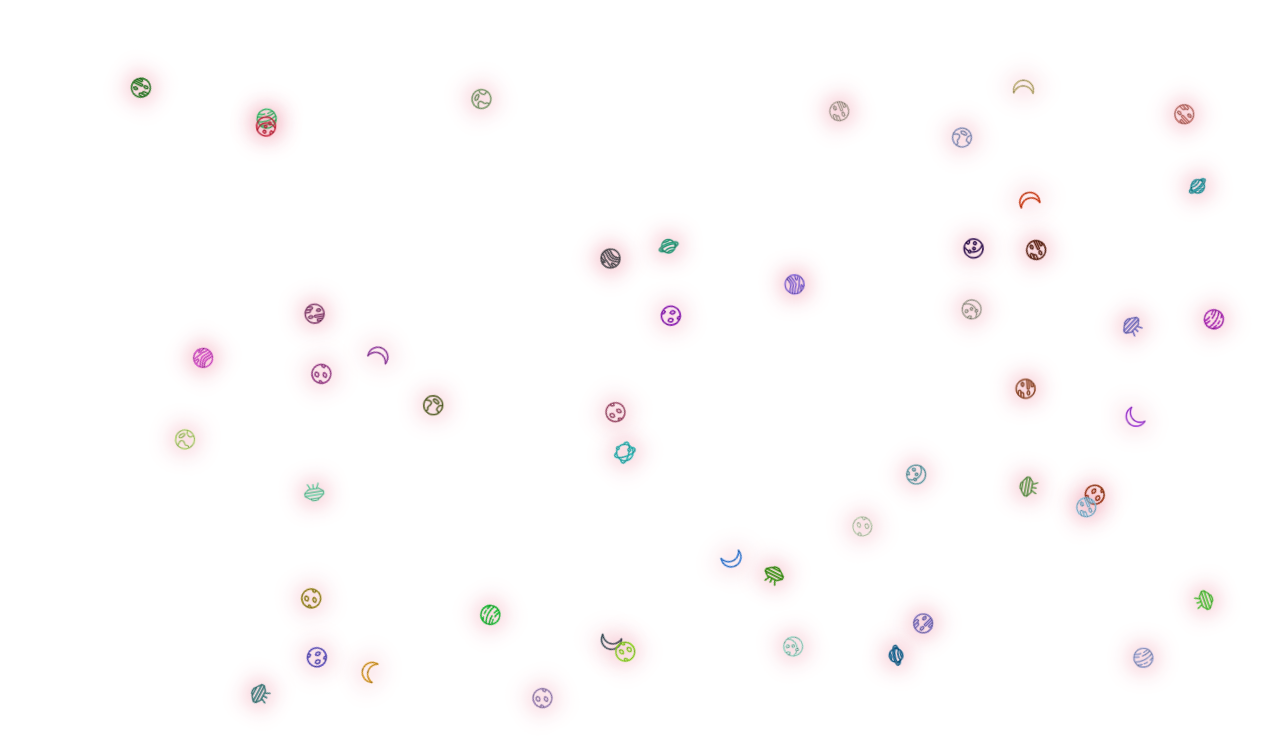
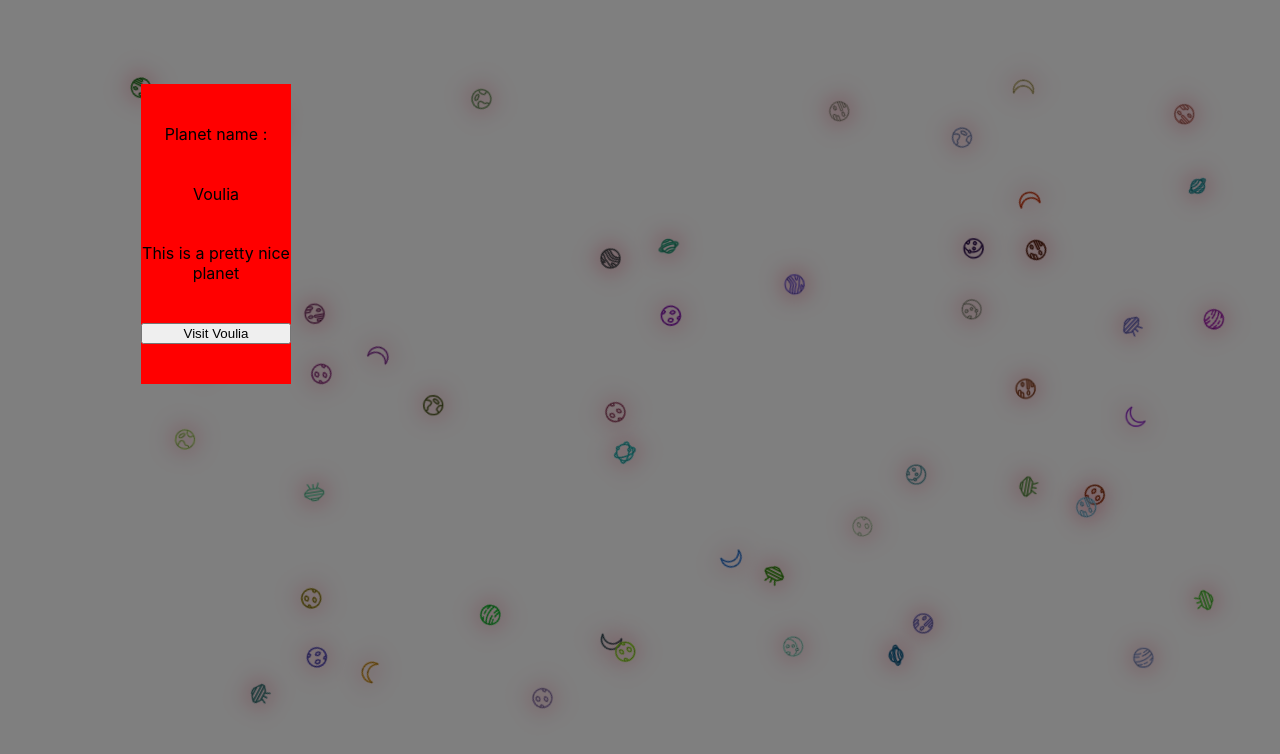
Before and after one commit to teasmade/space-hackathon, a React (Create React App) app: page / in a window 1280 px wide. Both pictures are taken after a click on the icon 141 px from the left and 84 px from the top of the page. Shown: the top 754 px of the page. Built offline with nearby package versions, Linux system fonts and the light colour scheme.

Commit message:
popup implemented

```diff
--- a/src/components/Universe/PlanetItem.jsx
+++ b/src/components/Universe/PlanetItem.jsx
@@ -1,5 +1,6 @@
 const PlanetItem = ({ isPlanet, children, click }) => {
   const PlanetIcon = children;
+
   function getRandomColor() {
     var letters = '0123456789ABCDEF';
     var color = '#';
--- a/src/components/Universe/PlanetsGrid.jsx
+++ b/src/components/Universe/PlanetsGrid.jsx
@@ -1,5 +1,5 @@
 import PlanetItem from './PlanetItem';
-
+import Popup from './Popup/Popup';
 import planetList from '../../planetList';
 import './PlanetsGrid.scss';
 import { ReactComponent as Planet0 } from '../../icons/planet0.svg';
@@ -18,6 +18,9 @@ const PlanetsGrid = ({ dataReady, setData }) => {
   let listPlanetWithContent = planetList;
   const gridItems = new Array(400).fill({ isPlanet: false });
   const [gridItemsToDisplay, setGridItemsToDisplay] = useState([]);
+  const [isPopupShown, setIsPopupShown] = useState(false);
+  const [mouseCoordinates, setMouseCoordinates] = useState([null, null]);
+  const [planetVisiting, setPlanetVisiting] = useState(null);
 
   const iconsArray = [
     Planet0,
@@ -38,11 +41,9 @@ const PlanetsGrid = ({ dataReady, setData }) => {
     let oilNumber = 0;
 
     //add elon musk on planet
-    console.log('before', JSON.parse(JSON.stringify(listPlanetWithContent)));
     while (elonMuskNumber < 10) {
       const planetIndex = Math.floor(Math.random() * 50);
       if (listPlanetWithContent[planetIndex].type === null) {
-        console.log('encore un elon musk', elonMuskNumber);
         listPlanetWithContent[planetIndex].type = 'ELON_MUSK';
         elonMuskNumber++;
       }
@@ -56,10 +57,6 @@ const PlanetsGrid = ({ dataReady, setData }) => {
         oilNumber++;
       }
     }
-    console.log(
-      'numbers base',
-      JSON.parse(JSON.stringify(listPlanetWithContent))
-    );
   };
 
   const createPlanetGrid = () => {
@@ -67,7 +64,6 @@ const PlanetsGrid = ({ dataReady, setData }) => {
     let i = 0;
 
     while (i < listPlanetWithContent.length) {
-      console.log(i);
       const random = Math.floor(Math.random() * 399) + 1;
       if (!gridItems[random].isPlanet) {
         gridItems[random] = listPlanetWithContent[i];
@@ -82,23 +78,19 @@ const PlanetsGrid = ({ dataReady, setData }) => {
           key={index}
           planetType={item && item.isPlanet ? item.type : null}
           isPlanet={item && item.isPlanet}
-          click={() => console.log(item)}
+          click={(event) => showPopup(event, item)}
         >
           {item.isPlanet ? iconsArray[Math.floor(Math.random() * 10)] : null}
         </PlanetItem>
       ))
     );
+  };
 
-    console.log(gridItemsToDisplay);
-    console.log(
-      'number of elonMusk',
-      gridItemsToDisplay.filter((elm) => elm.props.planetType === 'ELON_MUSK')
-        .length
-    );
-    console.log(
-      'number of oil',
-      gridItemsToDisplay.filter((elm) => elm.props.planetType === 'OIL').length
-    );
+  const showPopup = (event, item) => {
+    console.log('event', event);
+    setMouseCoordinates([event.clientX, event.clientY]);
+    setPlanetVisiting(item);
+    setIsPopupShown(true);
   };
 
   useEffect(() => {
@@ -108,6 +100,12 @@ const PlanetsGrid = ({ dataReady, setData }) => {
 
   return (
     <div className='gridContainer'>
+      <Popup
+        show={isPopupShown}
+        click={() => setIsPopupShown(false)}
+        coordinates={mouseCoordinates}
+        planet={planetVisiting}
+      />
       <div className='planetGrid'>{gridItemsToDisplay}</div>
     </div>
   );
--- /dev/null
+++ b/src/components/Universe/Popup/Popup.jsx
@@ -0,0 +1,70 @@
+import { useEffect, useState } from 'react';
+import './Popup.scss';
+
+const Popup = ({ show, click, coordinates, planet }) => {
+  const [coordinateToDisplay, setCoordinateToDisplay] = useState({
+    left: 0,
+    top: 0,
+  });
+
+  const placePopup = () => {
+    console.log('efe', planet);
+    //place popup to avoid it to overflow
+    let top = null;
+    let left = null;
+
+    if (coordinates[0] > window.innerWidth - 150) {
+      left = coordinates[0] - 150;
+    } else {
+      left = coordinates[0];
+    }
+
+    if (coordinates[1] > window.innerHeight - 300) {
+      top = coordinates[1] - 300;
+    } else {
+      top = coordinates[1];
+    }
+
+    setCoordinateToDisplay({ left: left, top: top });
+  };
+
+  const prepareButton = () => {
+    return planet && !planet.visited ? (
+      <button className='visitOrInteract'>Visit {planet && planet.name}</button>
+    ) : (
+      <div>You have already visited {planet && planet.name}</div>
+    );
+  };
+
+  useEffect(() => {
+    placePopup();
+  }, [coordinates]);
+
+  return (
+    <>
+      <div
+        className={`popupContainer ${show ? 'show' : ''}`}
+        onClick={click}
+      ></div>
+      <div
+        className={`popup ${show ? 'showPop' : ''}`}
+        style={{
+          left: coordinateToDisplay.left,
+          top: coordinateToDisplay.top,
+          position: 'absolute',
+        }}
+      >
+        <div className='popupContentContainer'>
+          <div>Planet name : </div>
+          <div className='title'>{planet ? planet.name : null}</div>
+          <div className='description'>
+            {planet ? planet.description : null}
+          </div>
+          {prepareButton()}
+        </div>
+      </div>
+    </>
+  );
+};
+
+export default Popup;
--- /dev/null
+++ b/src/components/Universe/Popup/Popup.scss
@@ -0,0 +1,43 @@
+.popupContainer {
+  position: absolute;
+  top: 0;
+  left: 0;
+  width: 100vw;
+  height: 100vh;
+  background-color: black;
+  display: none;
+  opacity: 0;
+  transition: display 0.1s 1s, opacity 1s;
+  z-index: 50;
+}
+
+.popup {
+  background-color: red;
+  position: absolute;
+  width: 150px;
+  height: 300px;
+  opacity: 0;
+  display: none;
+  z-index: 100;
+  transition: display 0.1s 1s, opacity 1s;
+}
+
+.show {
+  opacity: 0.5;
+  display: block;
+  transition: opacity 2s;
+}
+
+.showPop {
+  opacity: 1;
+  display: block;
+  transition: display 0.1s, opacity 1s 0.1s;
+}
+
+.popupContentContainer {
+  width: 100%;
+  height: 100%;
+  display: flex;
+  flex-direction: column;
+  justify-content: space-evenly;
+}
--- a/src/planetList.js
+++ b/src/planetList.js
@@ -1,54 +1,304 @@
 const planetContent = [
-  { type: null, name: 'Zoukav', description: '' },
-  { type: null, name: 'Coderus', description: '' },
-  { type: null, name: 'Uzouvis', description: '' },
-  { type: null, name: 'Ebrosie', description: '' },
-  { type: null, name: 'Uanus', description: '' },
-  { type: null, name: 'Muxitera', description: '' },
-  { type: null, name: 'Deagantu', description: '' },
-  { type: null, name: 'Sorth 3U', description: '' },
-  { type: null, name: 'Pharvis I9F4', description: '' },
-  { type: null, name: 'Chacitera', description: '' },
-  { type: null, name: 'Yucceinus', description: '' },
-  { type: null, name: 'Culmoth', description: '' },
-  { type: null, name: 'Osonoe', description: '' },
-  { type: null, name: 'Jean Pierre', description: '' },
-  { type: null, name: 'Voulia', description: '' },
-  { type: null, name: 'Grakibos', description: '' },
-  { type: null, name: 'Cretilea', description: '' },
-  { type: null, name: 'Llypso P948', description: '' },
-  { type: null, name: 'Thorix 840', description: '' },
-  { type: null, name: 'Rulmapra', description: '' },
-  { type: null, name: 'Pochouliv', description: '' },
-  { type: null, name: 'Georges tronax', description: '' },
-  { type: null, name: 'Obbarvis', description: '' },
-  { type: null, name: 'Kalrov', description: '' },
-  { type: null, name: 'Teorilia', description: '' },
-  { type: null, name: 'Thania', description: '' },
-  { type: null, name: 'Llora 9YOJ', description: '' },
-  { type: null, name: 'Thilles VF', description: '' },
-  { type: null, name: 'Zalranope', description: '' },
-  { type: null, name: 'Gondarvis', description: '' },
-  { type: null, name: 'Donoe K0', description: '' },
-  { type: null, name: 'Drerth 6V7D', description: '' },
-  { type: null, name: 'Philippe 22', description: '' },
-  { type: null, name: 'Pedro du 92', description: '' },
-  { type: null, name: 'Boyubos', description: '' },
-  { type: null, name: 'CurryCoco', description: '' },
-  { type: null, name: 'Llolla 1SH', description: '' },
-  { type: null, name: 'Morue89', description: '' },
-  { type: null, name: 'Carth 2L8', description: '' },
-  { type: null, name: 'Motherth', description: '' },
-  { type: null, name: 'Void Shelter', description: '' },
-  { type: null, name: 'Renvaitania', description: '' },
-  { type: null, name: 'Ruehiri', description: '' },
-  { type: null, name: 'Nounides', description: '' },
-  { type: null, name: 'Fissdeup8', description: '' },
-  { type: null, name: 'Nade', description: '' },
-  { type: null, name: 'Sovagua', description: '' },
-  { type: null, name: 'Sapus 1J2', description: '' },
-  { type: null, name: 'Cool448d', description: '' },
-  { type: null, name: 'ZERGLKZREG', description: '' },
+  {
+    type: null,
+    name: 'Zoukav',
+    description: 'This is a pretty nice planet',
+    visited: false,
+  },
+  {
+    type: null,
+    name: 'Coderus',
+    description: 'This is a pretty nice planet',
+    visited: false,
+  },
+  {
+    type: null,
+    name: 'Uzouvis',
+    description: 'This is a pretty nice planet',
+    visited: false,
+  },
+  {
+    type: null,
+    name: 'Ebrosie',
+    description: 'This is a pretty nice planet',
+    visited: false,
+  },
+  {
+    type: null,
+    name: 'Uanus',
+    description: 'This is a pretty nice planet',
+    visited: false,
+  },
+  {
+    type: null,
+    name: 'Muxitera',
+    description: 'This is a pretty nice planet',
+    visited: false,
+  },
+  {
+    type: null,
+    name: 'Deagantu',
+    description: 'This is a pretty nice planet',
+    visited: false,
+  },
+  {
+    type: null,
+    name: 'Sorth 3U',
+    description: 'This is a pretty nice planet',
+    visited: false,
+  },
+  {
+    type: null,
+    name: 'Pharvis I9F4',
+    description: 'This is a pretty nice planet',
+    visited: false,
+  },
+  {
+    type: null,
+    name: 'Chacitera',
+    description: 'This is a pretty nice planet',
+    visited: false,
+  },
+  {
+    type: null,
+    name: 'Yucceinus',
+    description: 'This is a pretty nice planet',
+    visited: false,
+  },
+  {
+    type: null,
+    name: 'Culmoth',
+    description: 'This is a pretty nice planet',
+    visited: false,
+  },
+  {
+    type: null,
+    name: 'Osonoe',
+    description: 'This is a pretty nice planet',
+    visited: false,
+  },
+  {
+    type: null,
+    name: 'Jean Pierre',
+    description: 'This is a pretty nice planet',
+    visited: false,
+  },
+  {
+    type: null,
+    name: 'Voulia',
+    description: 'This is a pretty nice planet',
+    visited: false,
+  },
+  {
+    type: null,
+    name: 'Grakibos',
+    description: 'This is a pretty nice planet',
+    visited: false,
+  },
+  {
+    type: null,
+    name: 'Cretilea',
+    description: 'This is a pretty nice planet',
+    visited: false,
+  },
+  {
+    type: null,
+    name: 'Llypso P948',
+    description: 'This is a pretty nice planet',
+    visited: false,
+  },
+  {
+    type: null,
+    name: 'Thorix 840',
+    description: 'This is a pretty nice planet',
+    visited: false,
+  },
+  {
+    type: null,
+    name: 'Rulmapra',
+    description: 'This is a pretty nice planet',
+    visited: false,
+  },
+  {
+    type: null,
+    name: 'Pochouliv',
+    description: 'This is a pretty nice planet',
+    visited: false,
+  },
+  {
+    type: null,
+    name: 'Georges tronax',
+    description: 'This is a pretty nice planet',
+    visited: false,
+  },
+  {
+    type: null,
+    name: 'Obbarvis',
+    description: 'This is a pretty nice planet',
+    visited: false,
+  },
+  {
+    type: null,
+    name: 'Kalrov',
+    description: 'This is a pretty nice planet',
+    visited: false,
+  },
+  {
+    type: null,
+    name: 'Teorilia',
+    description: 'This is a pretty nice planet',
+    visited: false,
+  },
+  {
+    type: null,
+    name: 'Thania',
+    description: 'This is a pretty nice planet',
+    visited: false,
+  },
+  {
+    type: null,
+    name: 'Llora 9YOJ',
+    description: 'This is a pretty nice planet',
+    visited: false,
+  },
+  {
+    type: null,
+    name: 'Thilles VF',
+    description: 'This is a pretty nice planet',
+    visited: false,
+  },
+  {
+    type: null,
+    name: 'Zalranope',
+    description: 'This is a pretty nice planet',
+    visited: false,
+  },
+  {
+    type: null,
+    name: 'Gondarvis',
+    description: 'This is a pretty nice planet',
+    visited: false,
+  },
+  {
+    type: null,
+    name: 'Donoe K0',
+    description: 'This is a pretty nice planet',
+    visited: false,
+  },
+  {
+    type: null,
+    name: 'Drerth 6V7D',
+    description: 'This is a pretty nice planet',
+    visited: false,
+  },
+  {
+    type: null,
+    name: 'Philippe 22',
+    description: 'This is a pretty nice planet',
+    visited: false,
+  },
+  {
+    type: null,
+    name: 'Pedro du 92',
+    description: 'This is a pretty nice planet',
+    visited: false,
+  },
+  {
+    type: null,
+    name: 'Boyubos',
+    description: 'This is a pretty nice planet',
+    visited: false,
+  },
+  {
+    type: null,
+    name: 'CurryCoco',
+    description: 'This is a pretty nice planet',
+    visited: false,
+  },
+  {
+    type: null,
+    name: 'Llolla 1SH',
+    description: 'This is a pretty nice planet',
+    visited: false,
+  },
+  {
+    type: null,
+    name: 'Morue89',
+    description: 'This is a pretty nice planet',
+    visited: false,
+  },
+  {
+    type: null,
+    name: 'Carth 2L8',
+    description: 'This is a pretty nice planet',
+    visited: false,
+  },
+  {
+    type: null,
+    name: 'Motherth',
+    description: 'This is a pretty nice planet',
+    visited: false,
+  },
+  {
+    type: null,
+    name: 'Void Shelter',
+    description: 'This is a pretty nice planet',
+    visited: false,
+  },
+  {
+    type: null,
+    name: 'Renvaitania',
+    description: 'This is a pretty nice planet',
+    visited: false,
+  },
+  {
+    type: null,
+    name: 'Ruehiri',
+    description: 'This is a pretty nice planet',
+    visited: false,
+  },
+  {
+    type: null,
+    name: 'Nounides',
+    description: 'This is a pretty nice planet',
+    visited: false,
+  },
+  {
+    type: null,
+    name: 'Fissdeup8',
+    description: 'This is a pretty nice planet',
+    visited: false,
+  },
+  {
+    type: null,
+    name: 'Nade',
+    description: 'This is a pretty nice planet',
+    visited: false,
+  },
+  {
+    type: null,
+    name: 'Sovagua',
+    description: 'This is a pretty nice planet',
+    visited: false,
+  },
+  {
+    type: null,
+    name: 'Sapus 1J2',
+    description: 'This is a pretty nice planet',
+    visited: false,
+  },
+  {
+    type: null,
+    name: 'Cool448d',
+    description: 'This is a pretty nice planet',
+    visited: false,
+  },
+  {
+    type: null,
+    name: 'ZERGLKZREG',
+    description: 'This is a pretty nice planet',
+    visited: false,
+  },
 ];
 
 export default planetContent;
```
